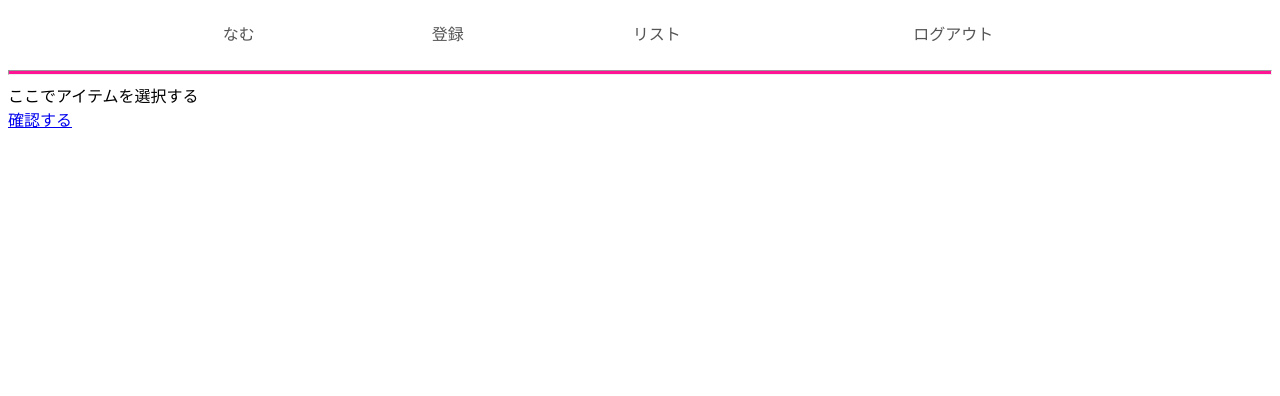
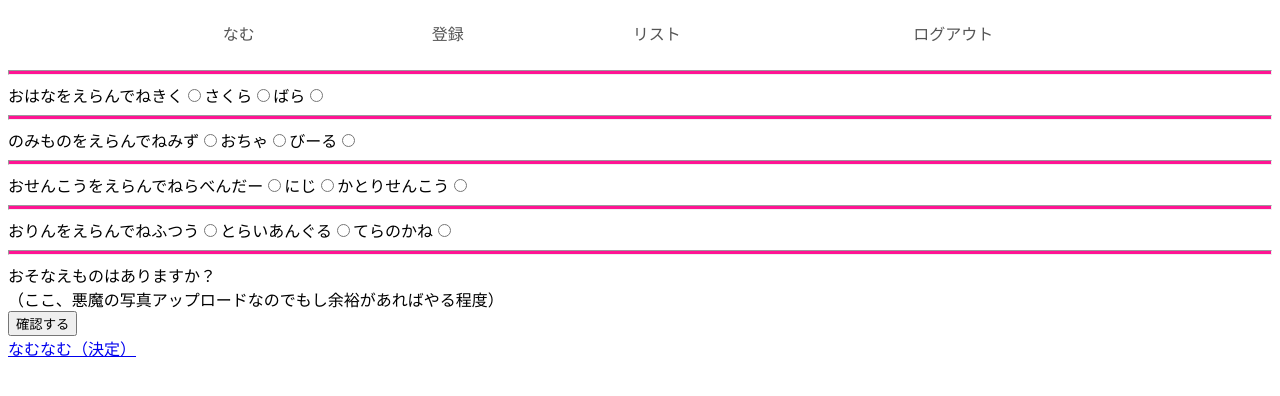
Before and after one commit to masu-01/namu03, a React (Create React App) app: page /choice in a window 1280 px wide. Shown: the top 396 px of the page. Built offline with nearby package versions, Linux system fonts and the light colour scheme; no server answers.

Commit message:
アイテム選択→確認（Modal）完了

```diff
--- a/package.json
+++ b/package.json
@@ -10,6 +10,7 @@
     "firebase": "^8.6.5",
     "react": "^17.0.2",
     "react-dom": "^17.0.2",
+    "react-modal": "^3.14.3",
     "react-router-dom": "^5.2.0",
     "react-scripts": "4.0.3",
     "react-social-login-buttons": "^3.4.0",
--- a/src/components/NumuItemCheck.jsx
+++ b/src/components/NumuItemCheck.jsx
@@ -1,11 +1,31 @@
-import React from 'react'
+import React,{ useState } from 'react'
+import Modal from 'react-modal'
 import Menu from './Menu'
 
-const NumuItemCheck = () => {
+Modal.setAppElement("#root");
+
+const NumuItemCheck = ({flower,drink,smoke,bell}) => {
+    const [modalIsOpen, setIsOpen] = useState(false);
+
     return (
         <div>
-            <Menu />
-            選択したアイテムの確認
+            {/* <Menu />
+            選択したアイテムの確認 */}
+
+            <div>
+                <button onClick={() => setIsOpen(true)}>確認する</button>
+                <Modal isOpen={modalIsOpen}>
+                    <span>おはなは{flower}</span><br />
+                    <span>のみものは{drink}</span><br />
+                    <span>おせんこうは{smoke}</span><br />
+                    <span>おりんは{bell}</span><br />
+                    <button>決定する</button>
+
+                    <button onClick={() => setIsOpen(false)}>戻る</button>
+                </Modal>
+            </div>
+
+
 
             <div>
             <a href="/">なむなむ（決定）</a>
--- a/src/components/NumuItemChoice.jsx
+++ b/src/components/NumuItemChoice.jsx
@@ -1,17 +1,88 @@
-import React from 'react'
+import React,{ useState } from 'react'
 import Menu from './Menu'
+import NumuItemCheck from './NumuItemCheck'
 
 const NumuItemChoice = () => {
+
+    const [ flower, setFlower ] = useState("")
+    const [ drink, setDrink ] = useState("")
+    const [ smoke, setSmoke ] = useState("")
+    const [ bell, setBell ] = useState("")
+
+
+    // const checkItem = (e) => {
+    //   console.log(flower)
+    //   console.log(drink)
+    //   console.log(smoke)
+    //   console.log(bell)
+
+    //   e.preventDefault();
+
+    //   alert("こちらでよろしいですか "+flower+"/"+drink+"/"+smoke+"/"+bell)
+
+    // }
+
+
     return (
         <div>
             <Menu />
 
-            ここでアイテムを選択する
+            {/* ここでアイテムを選択する */}
+            <div>
+            <form>
+                <span>おはなをえらんでね</span>
+                    <label>きく</label>
+                    <input type="radio" name="flower" value="きく" onChange={(e) => setFlower(e.target.value)}/>
+                    <label>さくら</label>
+                    <input type="radio" name="flower" value="さくら" onChange={(e) => setFlower(e.target.value)}/>
+                    <label>ばら</label>
+                    <input type="radio" name="flower" value="ばら" onChange={(e) => setFlower(e.target.value)}/>
+                <hr />
 
-            <div>
-            <a href="/check">確認する</a>
+                <span>のみものをえらんでね</span>
+                    <label>みず</label>
+                    <input type="radio" name="drink" value="おみず" onChange={(e) => setDrink(e.target.value)}/>
+                    <label>おちゃ</label>
+                    <input type="radio" name="drink" value="おちゃ" onChange={(e) => setDrink(e.target.value)}/>
+                    <label>びーる</label>
+                    <input type="radio" name="drink" value="びーる" onChange={(e) => setDrink(e.target.value)}/>
+                <hr />
+
+                <span>おせんこうをえらんでね</span>
+                    <label>らべんだー</label>
+                    <input type="radio" name="smoke" value="らべんだー" onChange={(e) => setSmoke(e.target.value)}/>
+                    <label>にじ</label>
+                    <input type="radio" name="smoke" value="にじ" onChange={(e) => setSmoke(e.target.value)}/>
+                    <label>かとりせんこう</label>
+                    <input type="radio" name="smoke" value="かとりせんこう" onChange={(e) => setSmoke(e.target.value)}/>
+                <hr />
+
+                <span>おりんをえらんでね</span>
+                    <label>ふつう</label>
+                    <input type="radio" name="bell" value="ふつう" onChange={(e) => setBell(e.target.value)}/>
+                    <label>とらいあんぐる</label>
+                    <input type="radio" name="bell" value="とらいあんぐる" onChange={(e) => setBell(e.target.value)}/>
+                    <label>てらのかね</label>
+                    <input type="radio" name="bell" value="てらのかね" onChange={(e) => setBell(e.target.value)}/>
+                <hr />
+
+                <span>おそなえものはありますか？</span><br/>
+                <span>（ここ、悪魔の写真アップロードなのでもし余裕があればやる程度）</span>
+
+                </form>
+
+                <div>
+                    <NumuItemCheck
+                        flower = {flower}
+                        drink = {drink}
+                        smoke = {smoke}
+                        bell = {bell}
+                    />
+                </div>
+
+
+
             </div>
-
         </div>
     )
 }
--- a/src/components/Regi.jsx
+++ b/src/components/Regi.jsx
@@ -49,6 +49,7 @@ const Regi = (props) => {
       e.target.value = "";
     }
   };
+
   // 記述4. 送信ボタンが押されたら（エンターが押されたら）送信の処理=firebaseにデータを登録する処理を書きます
   const sendTweet = (e) => {
     // useStateで保持した変数を確認
--- a/src/index.js
+++ b/src/index.js
@@ -3,13 +3,13 @@ import ReactDOM from 'react-dom';
 // import './index.css';
 import App from './App';
 import { Route, BrowserRouter } from 'react-router-dom';
-import Login from './components/Login'
+// import Login from './components/Login'
 import List from './components/List'
 import Regi from './components/Regi'
 import NumuItemChoice from './components/NumuItemChoice'
 import NumuItemCheck from './components/NumuItemCheck'
 import Glogin from './components/Glogin'
-import ListTest from './components/ListTest'
+// import ListTest from './components/ListTest'
 
 ReactDOM.render(
   <BrowserRouter>
@@ -18,10 +18,10 @@ ReactDOM.render(
       <Route exact path="/" component={App} />
 
       {/* ログインしたときはLogin.jsを表示する */}
-      <Route exact path="/login" component={Login} />
+      {/* <Route exact path="/login" component={Login} /> */}
 
       {/* Googleでログイン */}
-      <Route exact path="/google-login" component={Glogin} />
+      <Route exact path="/login" component={Glogin} />
 
 
       {/* 登録した人のリスト表示ページ */}
@@ -36,7 +36,7 @@ ReactDOM.render(
       {/* なむなむのアイテム確認 */}
       <Route exact path="/check" component={NumuItemCheck} />
 
-      <Route exact path="/listtest" component={ListTest} />
+      {/* <Route exact path="/listtest" component={ListTest} /> */}
 
     </>
   </BrowserRouter>,
```
Also changed, not shown: 1 other file (tests, documents, lock files or other folders).
